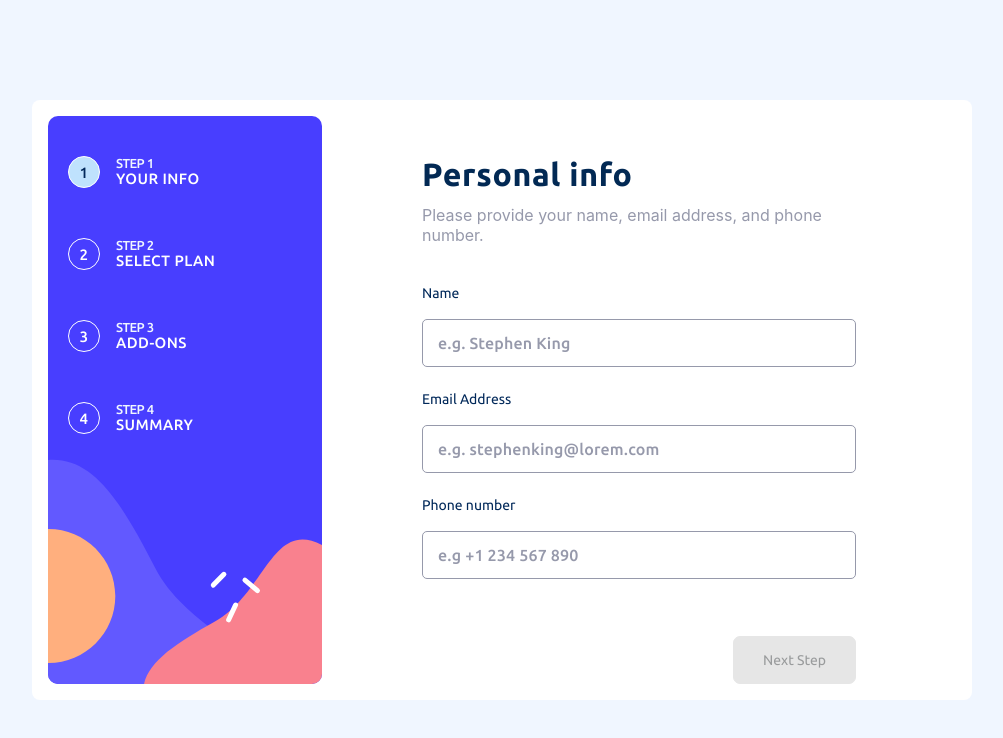
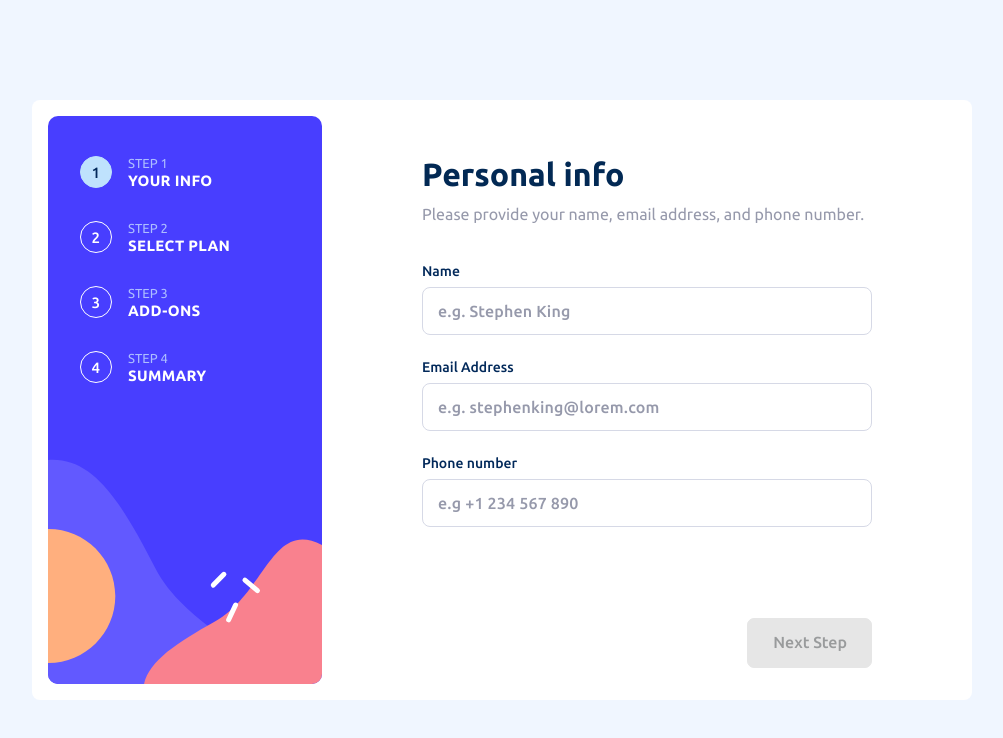
Before and after one commit to rachidbend/multi-step-form, a React (Vite) app: page /info in a window 1280 px wide. Shown: the top 738 px of the page, without its empty margins (138-1141 px from the left). Built offline with nearby package versions, Linux system fonts and the light colour scheme.

Commit message:
fixed some small styling errors

```diff
--- a/src/App.css
+++ b/src/App.css
@@ -26,12 +26,13 @@
   font-style: normal;
   font-weight: 700;
   line-height: normal;
-  letter-spacing: 0.064rem;
+  /* letter-spacing: 0.064rem; */
   margin-bottom: 1.2rem;
 }
 .headingText {
   color: hsl(231, 11%, 63%);
-  font-family: Inter;
+  font-family: 'Ubuntu', sans-serif;
+
   font-size: 1.6rem;
   font-style: normal;
   font-weight: 400;
--- a/src/components/AddOnCard.jsx
+++ b/src/components/AddOnCard.jsx
@@ -42,7 +42,7 @@
       </div>
       <p className={`${styles.addOnPrice}`}>
         +$
-        {isYearly ? `${addOn.yearlyPrice}/mo` : `${addOn.monthlyPrice}/mo`}
+        {isYearly ? `${addOn.yearlyPrice}/yr` : `${addOn.monthlyPrice}/mo`}
       </p>
     </label>
   );
--- a/src/components/AddOnCard.module.css
+++ b/src/components/AddOnCard.module.css
@@ -10,6 +10,9 @@
 .addOnLabelActive {
   border-color: hsl(213, 96%, 18%);
   background-color: hsl(217, 100%, 97%);
+}
+.addOnLabel:hover {
+  border-color: hsl(213, 96%, 18%);
 }
 .addOnCheckbox {
   width: 2rem;
@@ -30,7 +33,7 @@
 }
 .addOnImage {
   opacity: 0;
-  transform: translateY(-1px);
+  transform: translateY(1px);
 }
 .addOnCheckboxActive .addOnImage {
   opacity: 1;
@@ -43,7 +46,7 @@
   font-family: 'Ubuntu', sans-serif;
   font-size: 1.6rem;
   font-style: normal;
-  font-weight: 400;
+  font-weight: 700;
   line-height: normal;
   letter-spacing: 0.016rem;
   margin-bottom: 0.6rem;
@@ -54,7 +57,7 @@
   font-family: 'Ubuntu', sans-serif;
   font-size: 1.4rem;
   font-style: normal;
-  font-weight: 400;
+  font-weight: 500;
   line-height: normal;
 }
 .addOnPrice {
--- a/src/components/Button.module.css
+++ b/src/components/Button.module.css
@@ -1,6 +1,4 @@
 .btn {
-  font-size: 1.4rem;
-  padding: 1.5rem 2.9rem;
   color: #fff;
   border: none;
   outline: none;
@@ -9,10 +7,16 @@
   font-family: 'Ubuntu', sans-serif;
 
   border: 1px solid transparent;
-  transition: color 360ms ease-in-out, background 360ms ease-in-out;
+  transition: color 360ms ease-out, background 360ms ease-out;
 
-  font-weight: 400;
+  font-weight: 500;
   cursor: pointer;
+
+  font-size: 1.6rem;
+  font-style: normal;
+  font-weight: 500;
+  line-height: normal;
+  padding: 1.4rem 2.4rem 1.6rem 2.5rem;
 }
 
 .btn:disabled {
@@ -35,10 +39,10 @@
 .btnBack {
   color: #9497a0;
   background: none;
-  transition: color 360ms ease-in-out;
+  padding-left: 0;
 }
 .btnBack:hover {
-  color: #5a5a5a;
+  color: hsl(213, 96%, 18%);
 }
 
 .btnConfirm {
--- a/src/components/parsonal-info/PersonalInfoForm.jsx
+++ b/src/components/parsonal-info/PersonalInfoForm.jsx
@@ -2,17 +2,29 @@
 import useNavigateButton from '../../hooks/useNavigateButton';
 import { useForm } from '../../context/FormContext';
 import styles from './PersonalInfoForm.module.css';
-import { useEffect } from 'react';
+import { useEffect, useState } from 'react';
 
 export default function PersonalInfoForm() {
   const nextPage = useNavigateButton('plan');
   const { onNameChange, name, onEmailChange, email, onPhoneChange, phone } =
     useForm();
+  const [nameClassName, setNameClassName] = useState('');
+  const [emailClassName, setEmailClassName] = useState('');
+  const [phoneClassName, setPhoneClassName] = useState('');
 
-  let canAdvance = false;
+  // nameInputEmpty
 
-  if (!name || !email || !phone) canAdvance = false;
-  if (name && email && phone) canAdvance = true;
+  // emailInputEmpty
+
+  // phoneInputEmpty
+
+  function onNextClick() {
+    !name ? setNameClassName(styles.nameInputEmpty) : setNameClassName('');
+    !email ? setEmailClassName(styles.emailInputEmpty) : setEmailClassName('');
+    !phone ? setPhoneClassName(styles.phoneInputEmpty) : setPhoneClassName('');
+
+    console.log(!name);
+  }
 
   return (
     <>
@@ -24,9 +36,13 @@
           </p>
         </div>
 
-        <div className={styles.personalInfoContainer}>
+        <div className={`${styles.personalInfoContainer} `}>
+          <div
+            className={`${styles.personalInfoInputCOntainer} ${nameClassName}`}
+          >
             <label htmlFor="name" className={styles.personalInfoLabel}>
-            Name
+              <p>Name</p>
+              <p className={styles.inputReqiredText}>This fiels is reqired</p>
             </label>
             <input
               type="text"
@@ -36,10 +52,15 @@
               value={name}
               onChange={onNameChange}
               className={styles.personalInfoInput}
+              required
             />
-
+          </div>
+          <div
+            className={`${styles.personalInfoInputCOntainer} ${emailClassName}`}
+          >
             <label htmlFor="email" className={styles.personalInfoLabel}>
-            Email Address
+              <p>Email Address</p>
+              <p className={styles.inputReqiredText}>This fiels is reqired</p>
             </label>
             <input
               type="email"
@@ -49,10 +70,15 @@
               value={email}
               onChange={onEmailChange}
               className={styles.personalInfoInput}
+              required
             />
-
+          </div>
+          <div
+            className={`${styles.personalInfoInputCOntainer} ${phoneClassName}`}
+          >
             <label htmlFor="phone" className={styles.personalInfoLabel}>
-            Phone number
+              <p>Phone number</p>
+              <p className={styles.inputReqiredText}>This fiels is reqired</p>
             </label>
             <input
               type="number"
@@ -62,15 +88,21 @@
               value={phone}
               onChange={onPhoneChange}
               className={styles.personalInfoInput}
+              required
             />
+          </div>
         </div>
       </div>
       <div className="btn--container">
         <Button type={'empty'} />
+
         <Button
           type={'next'}
-          onClick={nextPage}
-          disabled={name && email && phone ? false : true}
+          onClick={e => {
+            onNextClick();
+            if (name && email && phone) nextPage(e);
+          }}
+          disabled={name || email || phone ? false : true}
         />
       </div>
     </>
--- a/src/components/parsonal-info/PersonalInfoForm.module.css
+++ b/src/components/parsonal-info/PersonalInfoForm.module.css
@@ -8,9 +8,11 @@
 
   font-size: 1.4rem;
   font-style: normal;
-  font-weight: 400;
+  font-weight: 500;
   line-height: normal;
-  margin-bottom: 1.8rem;
+  margin-bottom: 0.8rem;
+  display: flex;
+  justify-content: space-between;
 }
 
 .personalInfoInput {
@@ -23,10 +25,54 @@
   line-height: normal;
   letter-spacing: 0.016rem;
   margin-bottom: 2.4rem;
-  border: 1px solid hsl(231, 11%, 63%);
-  border-radius: 0.5rem;
+  border: 1px solid hsl(229, 24%, 87%);
+  border-radius: 0.8rem;
+  cursor: pointer;
 }
 .personalInfoInput::placeholder {
   color: hsl(231, 11%, 63%);
   font-family: 'Ubuntu', sans-serif;
 }
+
+.personalInfoInput:focus {
+  outline: none;
+  border-color: hsl(213, 96%, 18%);
+}
+
+.personalInfoInputCOntainer {
+  display: flex;
+  flex-direction: column;
+}
+
+/* this is for the warning for empty inputs */
+.nameInputEmpty input {
+  border-color: hsl(354, 84%, 57%);
+}
+.emailInputEmpty input {
+  border-color: hsl(354, 84%, 57%);
+}
+.phoneInputEmpty input {
+  border-color: hsl(354, 84%, 57%);
+}
+.inputReqiredText {
+  display: none;
+  font-family: 'Ubuntu', sans-serif;
+  font-size: 1.4rem;
+  font-style: normal;
+  font-weight: 700;
+  line-height: normal;
+
+  color: hsl(354, 84%, 57%);
+}
+
+.nameInputEmpty .inputReqiredText {
+  display: inline-block;
+}
+
+.emailInputEmpty .inputReqiredText {
+  display: inline-block;
+}
+
+.phoneInputEmpty .inputReqiredText {
+  display: inline-block;
+}
--- a/src/components/select-plan/SelectPlanForm.module.css
+++ b/src/components/select-plan/SelectPlanForm.module.css
@@ -7,7 +7,7 @@
 
 .yearMonthToggle {
   width: 100%;
-  background-color: hsl(229, 24%, 87%);
+  background-color: #f8f9fe;
   border-radius: 0.5rem;
   padding: 1.4rem 0;
   display: flex;
@@ -23,7 +23,7 @@
   font-family: 'Ubuntu', sans-serif;
   font-size: 1.4rem;
   font-style: normal;
-  font-weight: 400;
+  font-weight: 700;
   line-height: normal;
   text-transform: capitalize;
   transition: color 360ms;
--- a/src/components/side-bar/SideBar.module.css
+++ b/src/components/side-bar/SideBar.module.css
@@ -2,20 +2,19 @@
   display: flex;
   flex-direction: column;
 
-  gap: 20px;
+  gap: 3.2rem;
   background-image: url('../../assets/images/bg-sidebar-desktop.svg');
   /* background-repeat: no-repeat; */
-  padding: 20px;
+  padding: 4rem 3.2rem;
   height: 56.8rem;
   background-size: cover;
-  padding-top: 4rem;
 }
 .sideBarStepContainer {
   display: flex;
-  margin-bottom: 3rem;
+  /* margin-bottom: 3rem; */
 }
 .sideBarNumber {
-  color: #000;
+  color: hsl(213, 96%, 18%);
   font-family: Ubuntu;
   font-size: 1.5rem;
   font-style: normal;
@@ -30,7 +29,8 @@
   align-items: center;
   border-radius: 50%;
   border: 1px solid hsl(0, 0%, 100%);
-  transition: background 360ms;
+  transition: background 360ms ease-out, color 360ms ease-out,
+    border-color 360ms ease-out;
   margin-right: 1.6rem;
   color: hsl(0, 0%, 100%);
 }
@@ -38,16 +38,18 @@
 :global(.active) .sideBarNumber {
   background-color: hsl(206, 94%, 87%);
   color: hsl(213, 96%, 18%);
+  border-color: hsl(206, 94%, 87%);
 }
 .sideBarStep {
-  color: hsl(217, 100%, 97%);
+  color: hsl(228, 100%, 84%);
   font-family: Ubuntu;
   font-size: 1.3rem;
   font-style: normal;
-  font-weight: 500;
+  font-weight: 400;
   line-height: normal;
-  letter-spacing: -0.052rem;
+
   text-transform: uppercase;
+  margin-bottom: 0.2rem;
 }
 
 .sideBarTitle {
@@ -55,8 +57,8 @@
   font-family: Ubuntu;
   font-size: 1.5rem;
   font-style: normal;
-  font-weight: 500;
+  font-weight: 700;
   line-height: normal;
-  letter-spacing: 0.045rem;
+  letter-spacing: 0.03rem;
   text-transform: uppercase;
 }
--- a/src/components/summary/Summary.module.css
+++ b/src/components/summary/Summary.module.css
@@ -16,7 +16,7 @@
   font-family: 'Ubuntu', sans-serif;
   font-size: 1.6rem;
   font-style: normal;
-  font-weight: 500;
+  font-weight: 700;
   line-height: normal;
   text-transform: capitalize;
 }
@@ -47,6 +47,9 @@
   font-weight: 400;
   line-height: normal;
 }
+.selectedAddOnsTitle::first-letter {
+  text-transform: uppercase;
+}
 .selectedAddOnsPrice {
   color: hsl(231, 11%, 63%);
   font-family: 'Ubuntu', sans-serif;
@@ -74,7 +77,7 @@
   font-family: 'Ubuntu', sans-serif;
   font-size: 2rem;
   font-style: normal;
-  font-weight: 500;
+  font-weight: 700;
   line-height: normal;
 }
 
@@ -90,4 +93,8 @@
   font-weight: 400;
   line-height: normal;
   cursor: pointer;
+  transition: color 260ms ease-out;
 }
+.btnChange:hover {
+  color: hsl(243, 100%, 62%);
+}
--- a/src/pages/HomePage.module.css
+++ b/src/pages/HomePage.module.css
@@ -7,11 +7,14 @@
   width: 94rem;
   background-color: hsl(0, 0%, 100%);
   border-radius: 0.8rem;
+  /* box-shadow: 12px 12px 2px 1px rgba(0, 0, 255, 0.2); */
 }
 
 .mainForm {
   padding-left: 10rem;
-  padding-right: 10rem;
+  padding-right: 8.4rem;
+  padding-bottom: 1.6rem;
+
   display: flex;
   flex-direction: column;
   justify-content: space-between;
```
Also changed, not shown: src/components/PlanCard.module.css (+6 -6 lines), src/components/summary/Summary.jsx (+17 -4 lines). Lines whose indentation alone changed are shown as unchanged.
